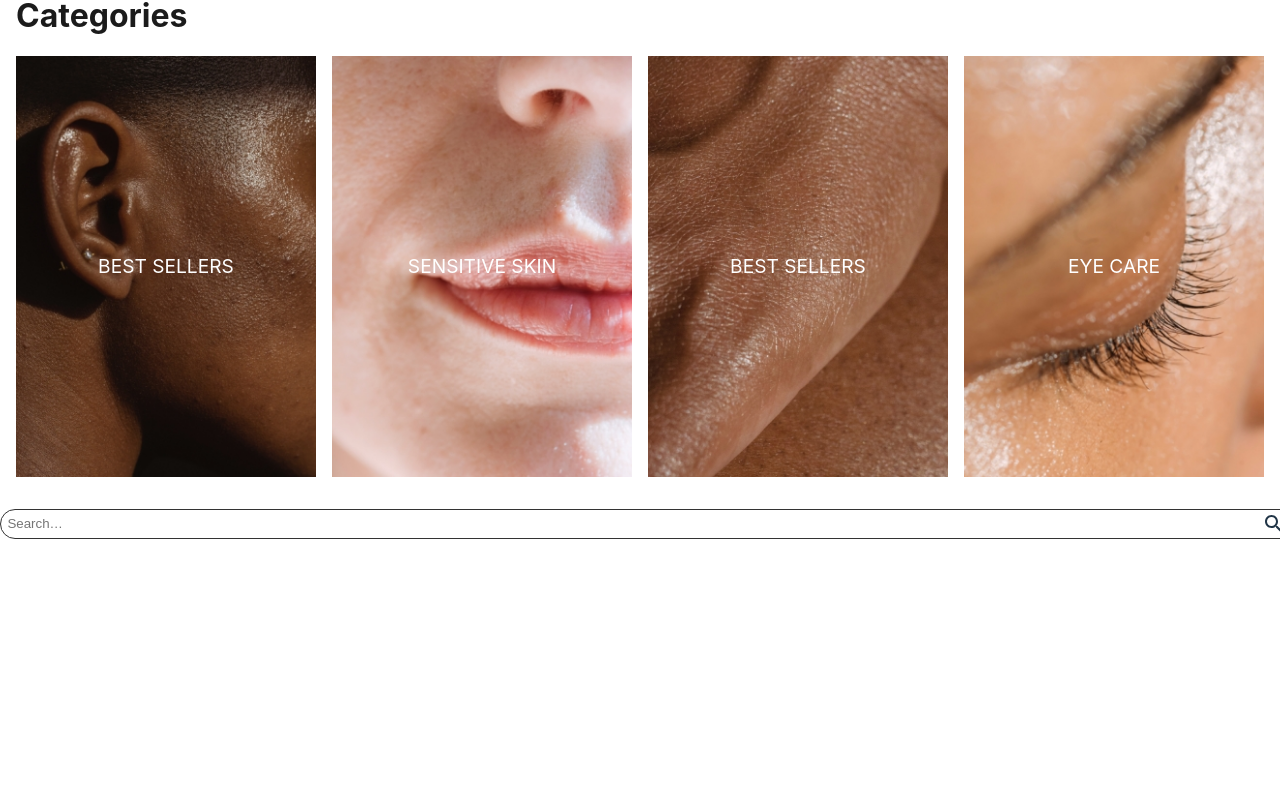
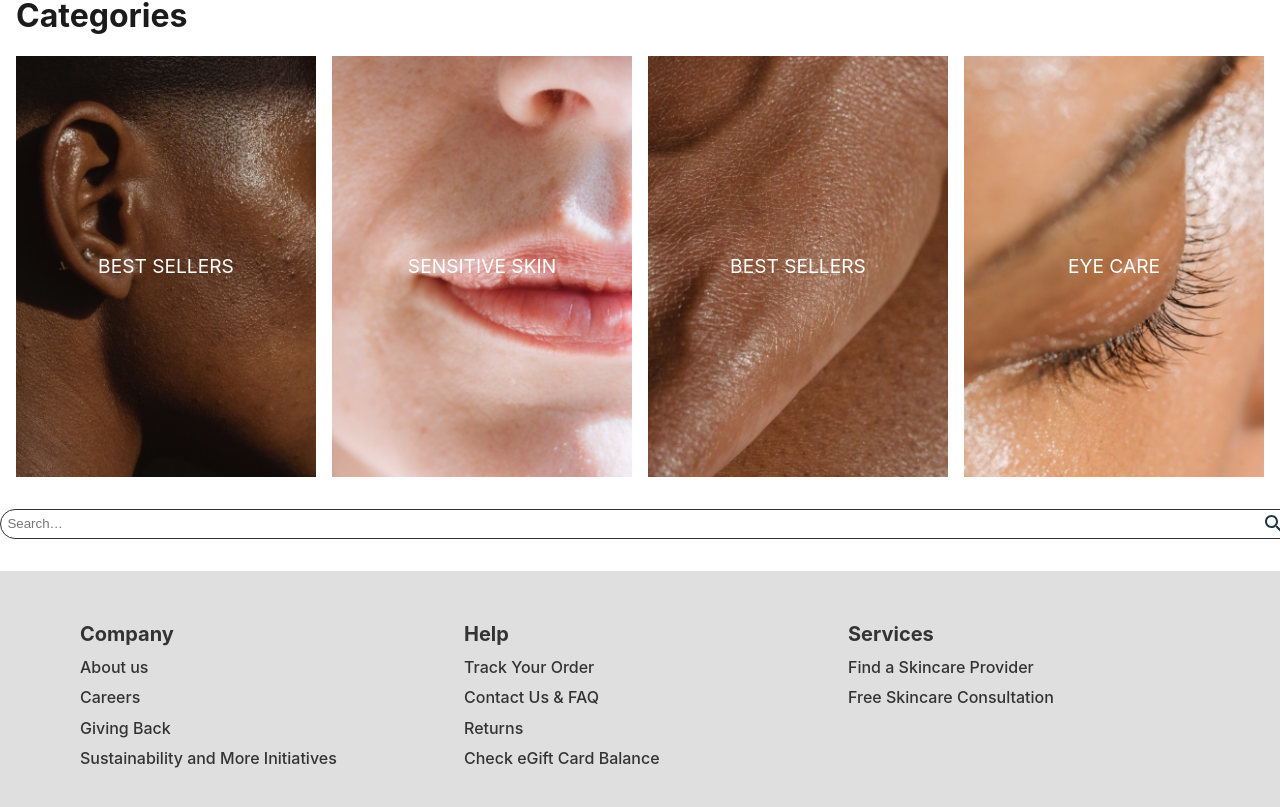
Before and after one commit to ellensofia/e-commerce, a React (Vite) app: page / in a window 1280 px wide. Shown: the part 1589-2396 px from the top of the page. Before the commit the page ends 2128 px from the top, so only its background shows below. Built offline with nearby package versions, Linux system fonts and the light colour scheme; no server answers.

Commit message:
Top part of footer component

```diff
--- a/src/App.tsx
+++ b/src/App.tsx
@@ -1,6 +1,7 @@
 import { useEffect, useState } from "react";
 import styled from "styled-components";
 import Categories from "./assets/components/Categories";
+import Footer from "./assets/components/Footer";
 import Header from "./assets/components/Header";
 import Hero from "./assets/components/Hero";
 import ProductCarousel from "./assets/components/ProductCarousel";
@@ -62,6 +63,7 @@ export default function App() {
       </StyledLayout>
       <Categories />
       <SearchBar keyword={keyword} onChange={updateKeyword} />
+      <Footer />
     </>
   );
 }
--- /dev/null
+++ b/src/assets/components/Footer.tsx
@@ -0,0 +1,78 @@
+import { styled } from "styled-components";
+
+export default function Footer() {
+  return (
+    <OuterContainer>
+      <InnerContainer>
+        <LinkSection>
+          <List>
+            <Title>Company</Title>
+            <Link>About us</Link>
+            <Link>Careers</Link>
+            <Link>Giving Back</Link>
+            <Link>Sustainability and More Initiatives</Link>
+          </List>
+        </LinkSection>
+        <LinkSection>
+          <List>
+            <Title>Help</Title>
+            <Link>Track Your Order</Link>
+            <Link>Contact Us & FAQ</Link>
+            <Link>Returns</Link>
+            <Link>Check eGift Card Balance</Link>
+          </List>
+        </LinkSection>
+        <LinkSection>
+          <List>
+            <Title>Services</Title>
+            <Link>Find a Skincare Provider</Link>
+            <Link>Free Skincare Consultation</Link>
+          </List>
+        </LinkSection>
+      </InnerContainer>
+    </OuterContainer>
+  );
+}
+
+const OuterContainer = styled.div`
+  margin-top: 2rem;
+  align-items: center;
+  padding: 2rem 4rem;
+  background-color: #dfdfdf;
+`;
+
+const InnerContainer = styled.div`
+  display: grid;
+  grid-template-columns: 1fr 1fr 1fr;
+  justify-content: space-between;
+`;
+
+const LinkSection = styled.div`
+  display: flex;
+  padding: 1rem;
+  justify-content: space-between;
+`;
+
+const List = styled.ul`
+  display: flex;
+  flex-direction: column;
+  gap: 0.4rem;
+  padding: 0;
+`;
+
+const Title = styled.h4`
+  color: #333;
+  font-size: 1.25rem;
+`;
+
+const Link = styled.a`
+  color: #333;
+  font-size: 1rem;
+  position: relative;
+  cursor: pointer;
+
+  &:hover {
+    color: black;
+    text-decoration: underline;
+  }
+`;
```
